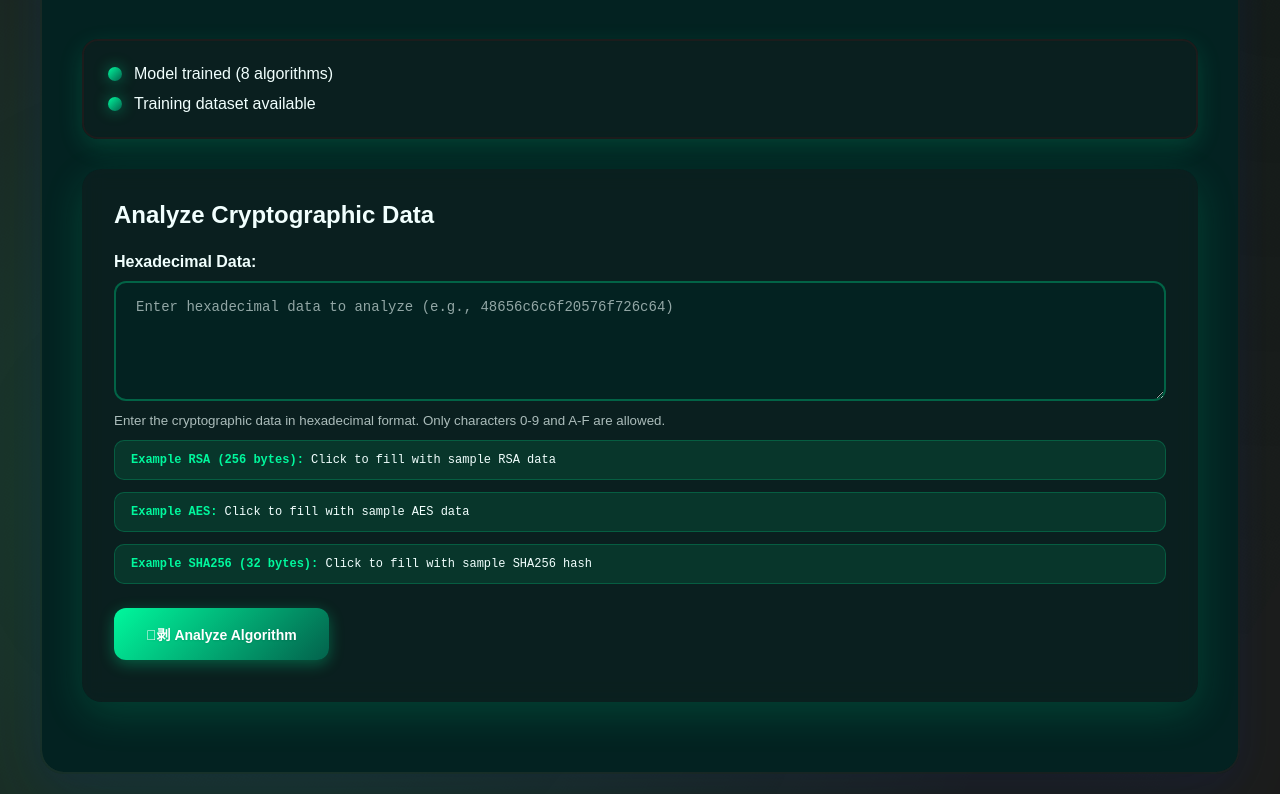
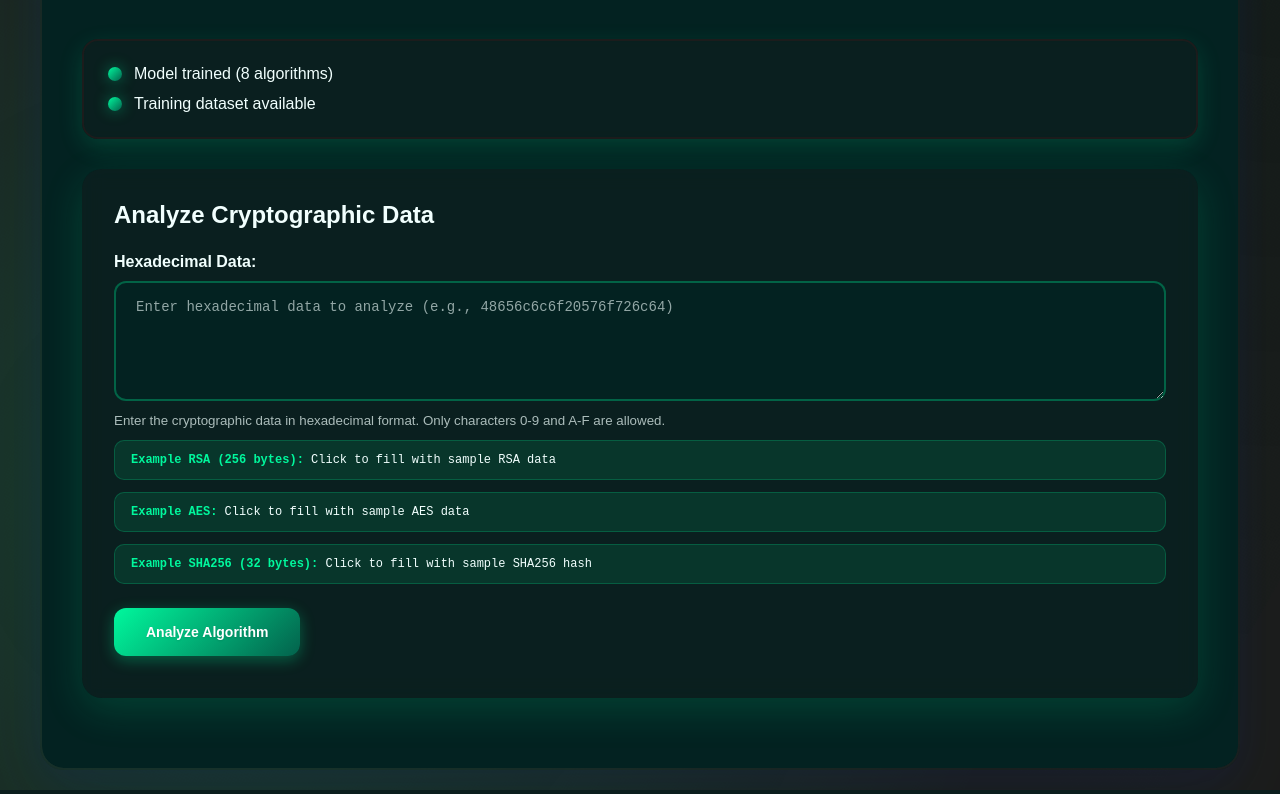
Before and after one commit to yugaaank/AlgoScan, a Flask app: page / in a window 1280 px wide. Shown: the part 229-1023 px from the top of the page. Run offline with Flask 3, Linux system fonts and the light colour scheme.

Commit message:
Changed Index

```diff
--- a/templates/index.html
+++ b/templates/index.html
@@ -548,7 +548,7 @@
               </div>
             </div>
             <button type="submit" class="btn" id="analyze-btn">
-              剥 Analyze Algorithm
+              Analyze Algorithm
             </button>
           </form>
         </div>
```
